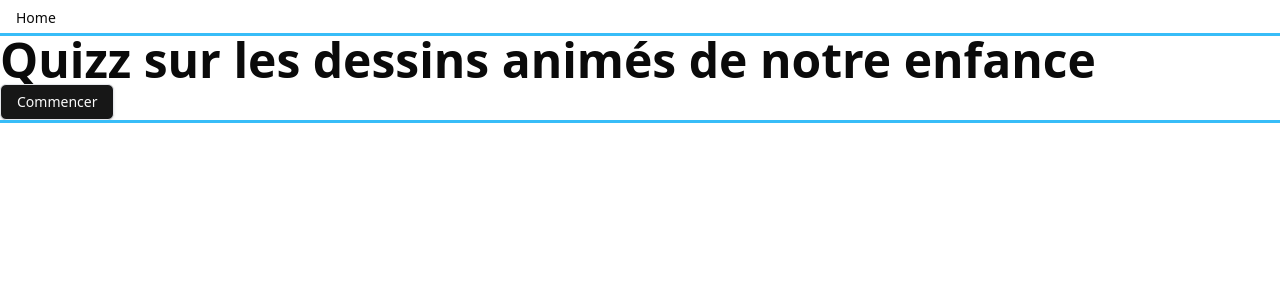
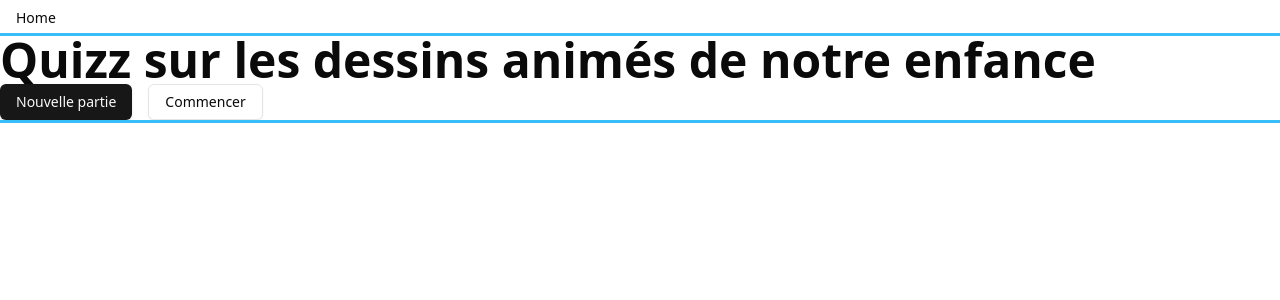
Before and after one commit to AntoineJOULIA/quizz-dessins-animes, a Next.js app: page / in a window 1280 px wide. Shown: the top 300 px of the page. Built offline with nearby package versions, Linux system fonts and the light colour scheme.

Commit message:
ui(quizz): add a new game button

```diff
--- a/src/app/page.tsx
+++ b/src/app/page.tsx
@@ -1,3 +1,4 @@
+import { NewGameButton } from "@/components/new-game-button";
 import { Button } from "@/components/ui/button";
 import Link from "next/link";
 
@@ -5,9 +6,12 @@ export default function Home() {
   return (
     <div className="outline outline-sky-400">
       <h1 className="text-5xl font-bold">Quizz sur les dessins animés de notre enfance</h1>
-      <Button asChild className="p-4 border border-gray-200">
-        <Link href="/1">Commencer</Link>
-      </Button>
+      <div className="flex gap-4">
+        <NewGameButton />
+        <Button asChild variant={"outline"}>
+          <Link href="/1">Commencer</Link>
+        </Button>
+      </div>
     </div>
   );
 }
--- /dev/null
+++ b/src/components/new-game-button.tsx
@@ -0,0 +1,15 @@
+"use client";
+
+import { useRouter } from "next/navigation";
+import { Button } from "./ui/button";
+
+export function NewGameButton() {
+  const router = useRouter();
+
+  function handleClick() {
+    window.localStorage.removeItem("quizz-anime");
+    router.push("/1");
+  }
+
+  return <Button onClick={handleClick}>Nouvelle partie</Button>;
+}
```
